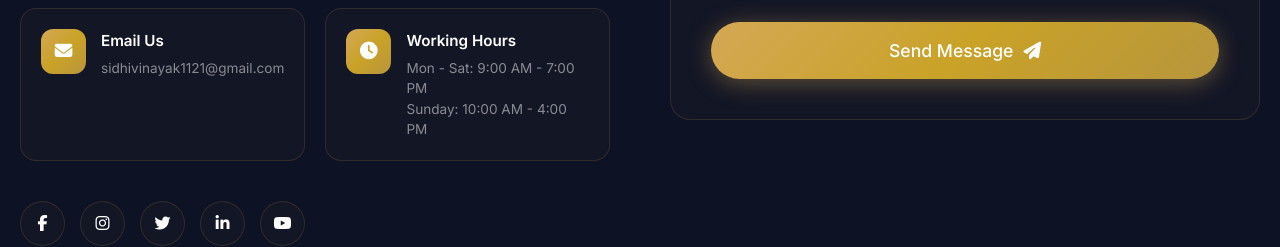
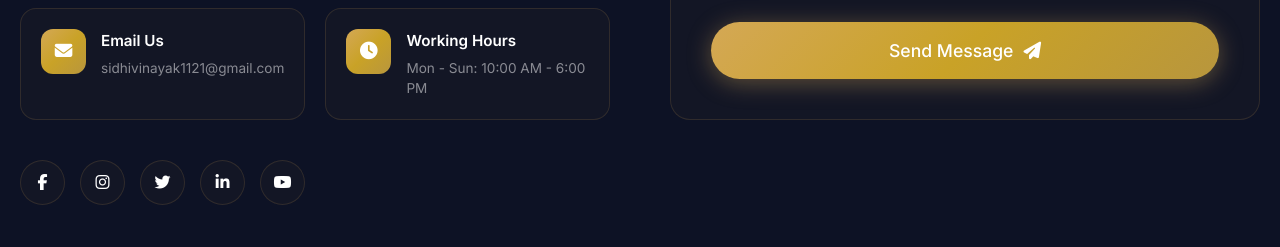
Before and after one commit to lalit1514/virarRealistate, a website: page index.html in a window 1280 px wide. Shown: the part 10897-11144 px from the top of the page. Drawn offline with nearby package versions, Linux system fonts and the light colour scheme.

Commit message:
Updated working hours to Mon-Sun 10AM-6PM

```diff
--- a/index.html
+++ b/index.html
@@ -929,7 +929,7 @@
                             </div>
                             <div class="info-content">
                                 <h4>Working Hours</h4>
-                                <p>Mon - Sat: 9:00 AM - 7:00 PM<br>Sunday: 10:00 AM - 4:00 PM</p>
+                                <p>Mon - Sun: 10:00 AM - 6:00 PM</p>
                             </div>
                         </div>
                     </div>
```
